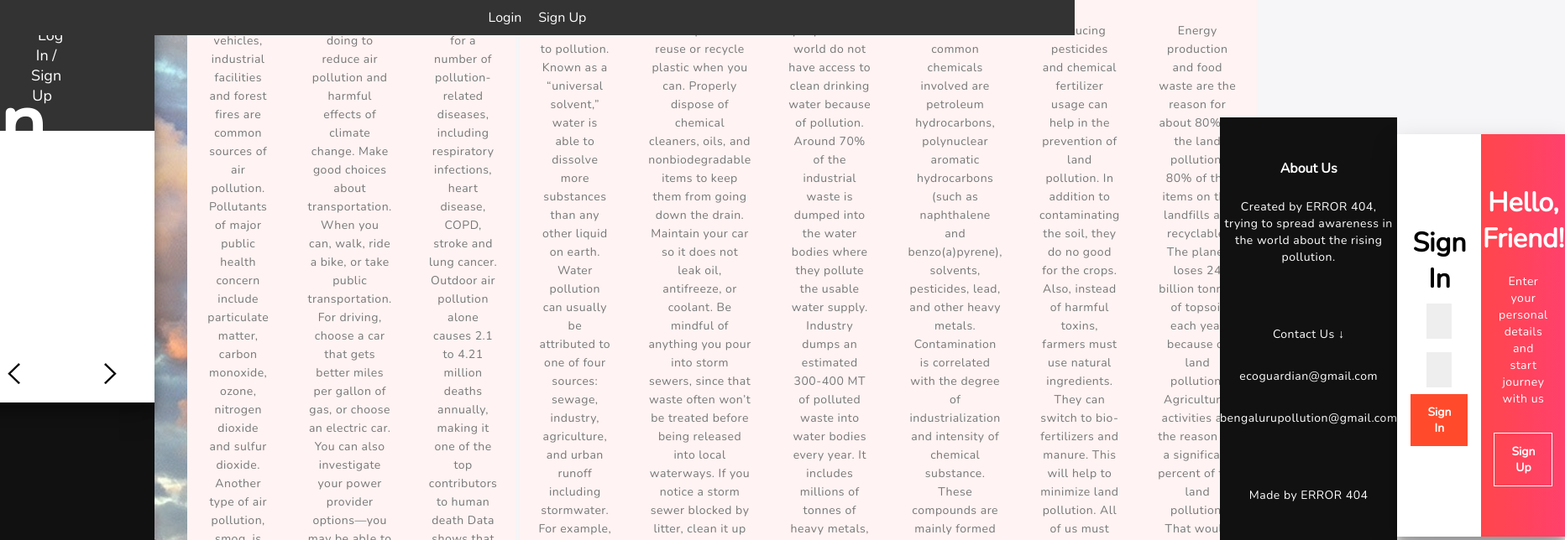
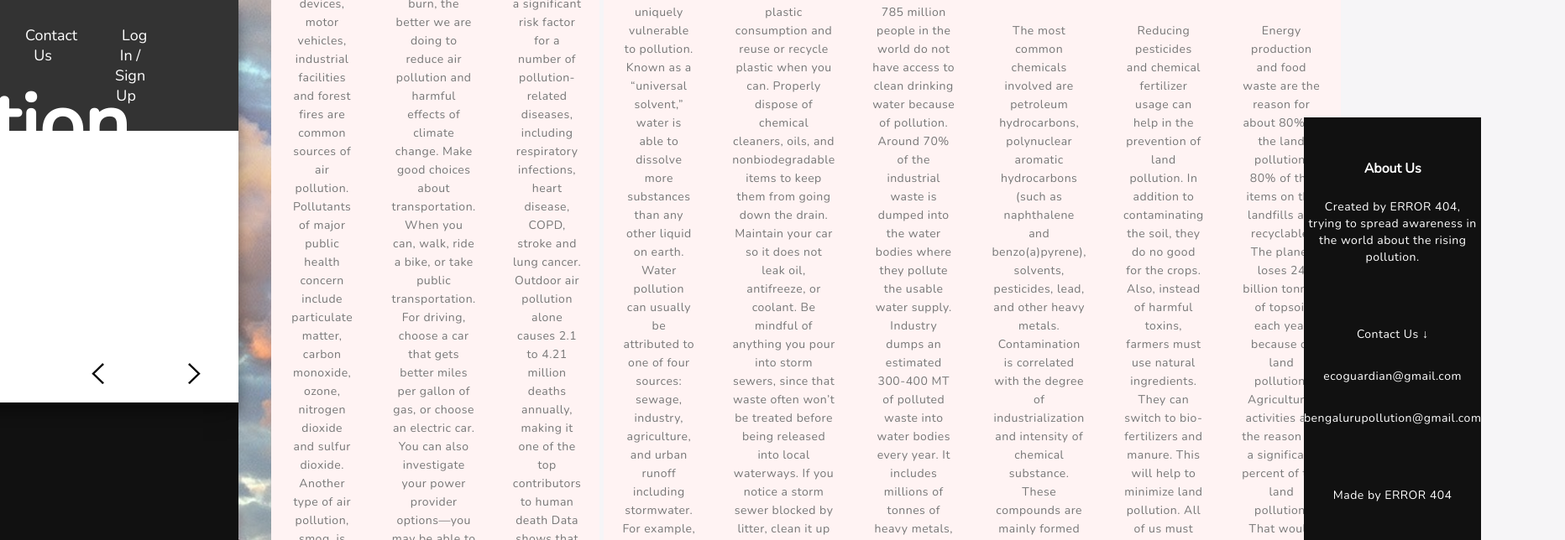
Before and after one commit to srinivas-gowda2004/srinivas-gowda2004, a plain HTML site: page eco guardians/index.html in a window 1280 px wide. Shown: the top 644 px of the page at 84% size, 1864 px wide, since content can reach past the window. Drawn offline with nearby package versions, Linux system fonts and the light colour scheme.

Commit message:
index.html

```diff
--- a/eco guardians/index.html
+++ b/eco guardians/index.html
@@ -217,58 +217,3 @@
 
 </body>
 </html>
-<!DOCTYPE html>
-<html lang="en">
-<head>
-    <meta charset="UTF-8">
-    <meta name="viewport" content="width=device-width, initial-scale=1.0">
-    <title>Login/Sign Up</title>
-    <link rel="stylesheet" href="styles.css">
-</head>
-<body>
-    <header>
-        <nav>
-            <ul>
-                <li><a href="#login" id="loginBtn">Login</a></li>
-                <li><a href="#signup" id="signupBtn">Sign Up</a></li>
-            </ul>
-        </nav>
-    </header>
-
-    <div class="container" id="container">
-        <div class="form-container sign-up-container">
-            <form action="#">
-                <h1>Create Account</h1>
-                <input type="text" placeholder="Name" />
-                <input type="email" placeholder="Email" />
-                <input type="password" placeholder="Password" />
-                <button>Sign Up</button>
-            </form>
-        </div>
-        <div class="form-container sign-in-container">
-            <form action="#">
-                <h1>Sign In</h1>
-                <input type="email" placeholder="Email" />
-                <input type="password" placeholder="Password" />
-                <button>Sign In</button>
-            </form>
-        </div>
-        <div class="overlay-container">
-            <div class="overlay">
-                <div class="overlay-panel overlay-left">
-                    <h1>Welcome Back!</h1>
-                    <p>To keep connected with us please login with your personal info</p>
-                    <button class="ghost" id="signIn">Sign In</button>
-                </div>
-                <div class="overlay-panel overlay-right">
-                    <h1>Hello, Friend!</h1>
-                    <p>Enter your personal details and start journey with us</p>
-                    <button class="ghost" id="signUp">Sign Up</button>
-                </div>
-            </div>
-        </div>
-    </div>
-
-    <script src="scripts.js"></script>
-</body>
-</html>
```
